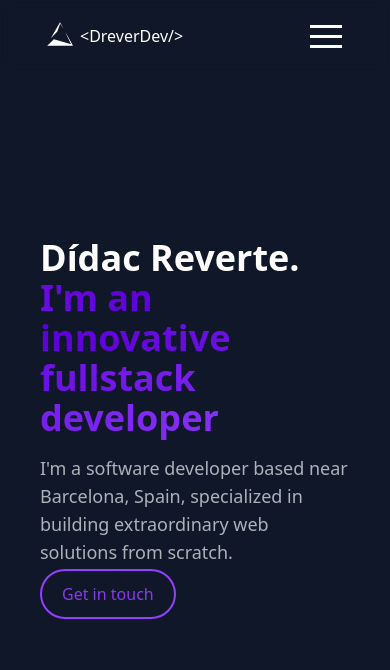
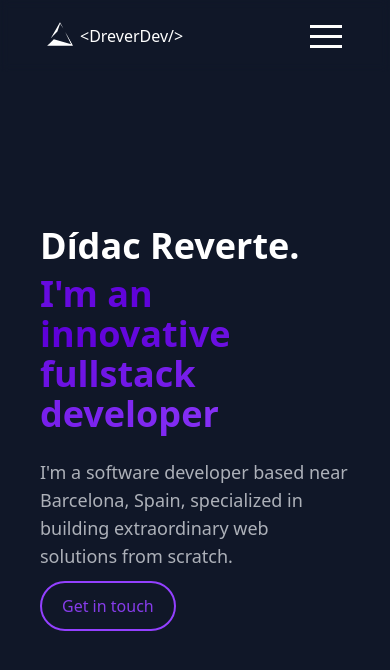
Before and after one commit to DreverDev/dreverdevPlus, a Next.js app in the folder dreverdevplus/: page / in a window 390 px wide. Shown: the top 670 px of the page. Built offline with nearby package versions, Linux system fonts and the light colour scheme.

Commit message:
fix: Fix section gap

```diff
--- a/dreverdevplus/src/components/layout/Section.tsx
+++ b/dreverdevplus/src/components/layout/Section.tsx
@@ -5,7 +5,7 @@ export default function Section({ children, isSlider }: { children: React.ReactN
             items-center
             snap-center flex flex-col justify-center z-20`}
         >
-            <div className="max-w-5xl w-full flex flex-col justify-center gap:2 md:gap-5">
+            <div className="max-w-5xl w-full flex flex-col justify-center gap-2 md:gap-5">
                 {children}
             </div>
         </section>
```
